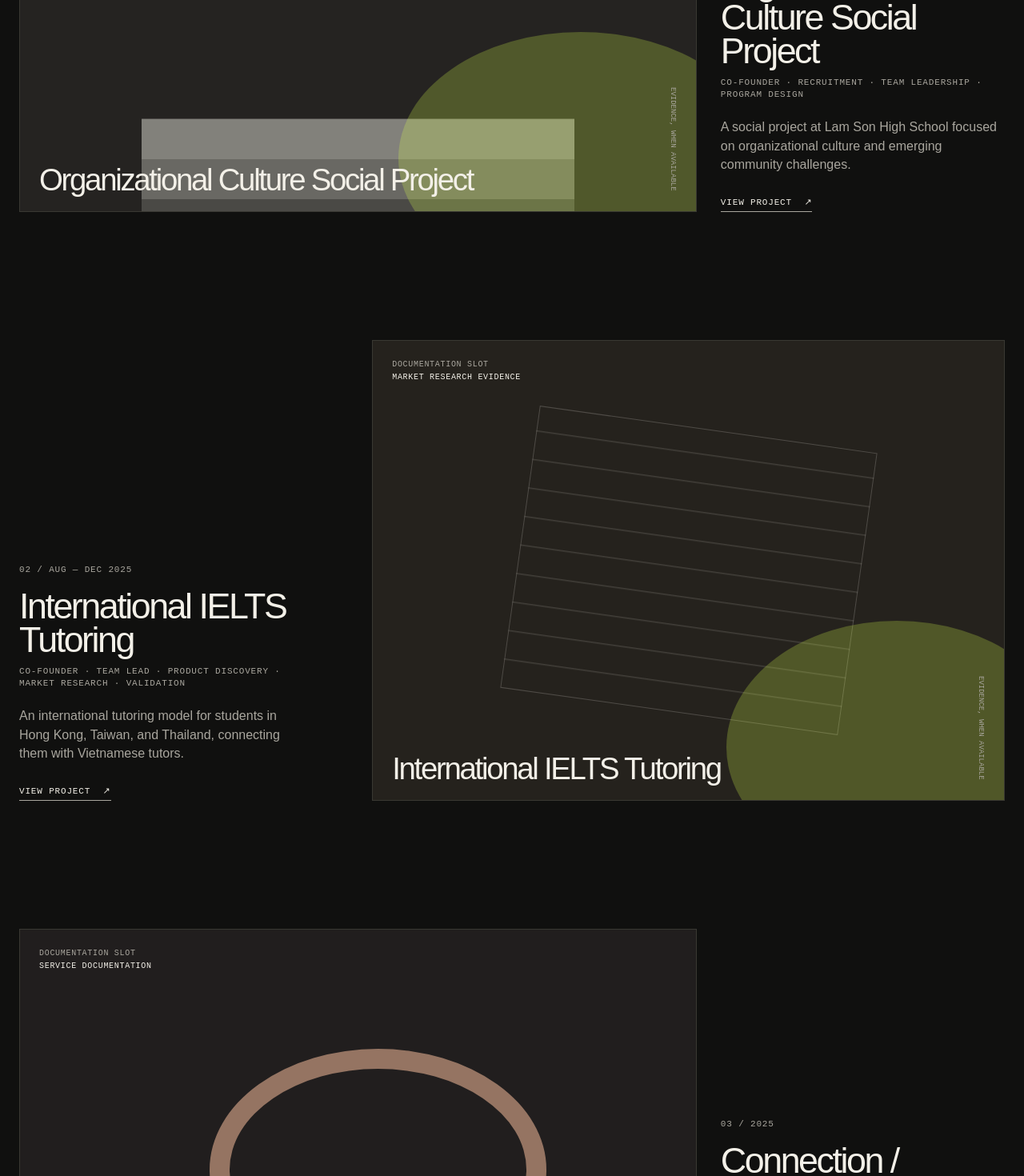
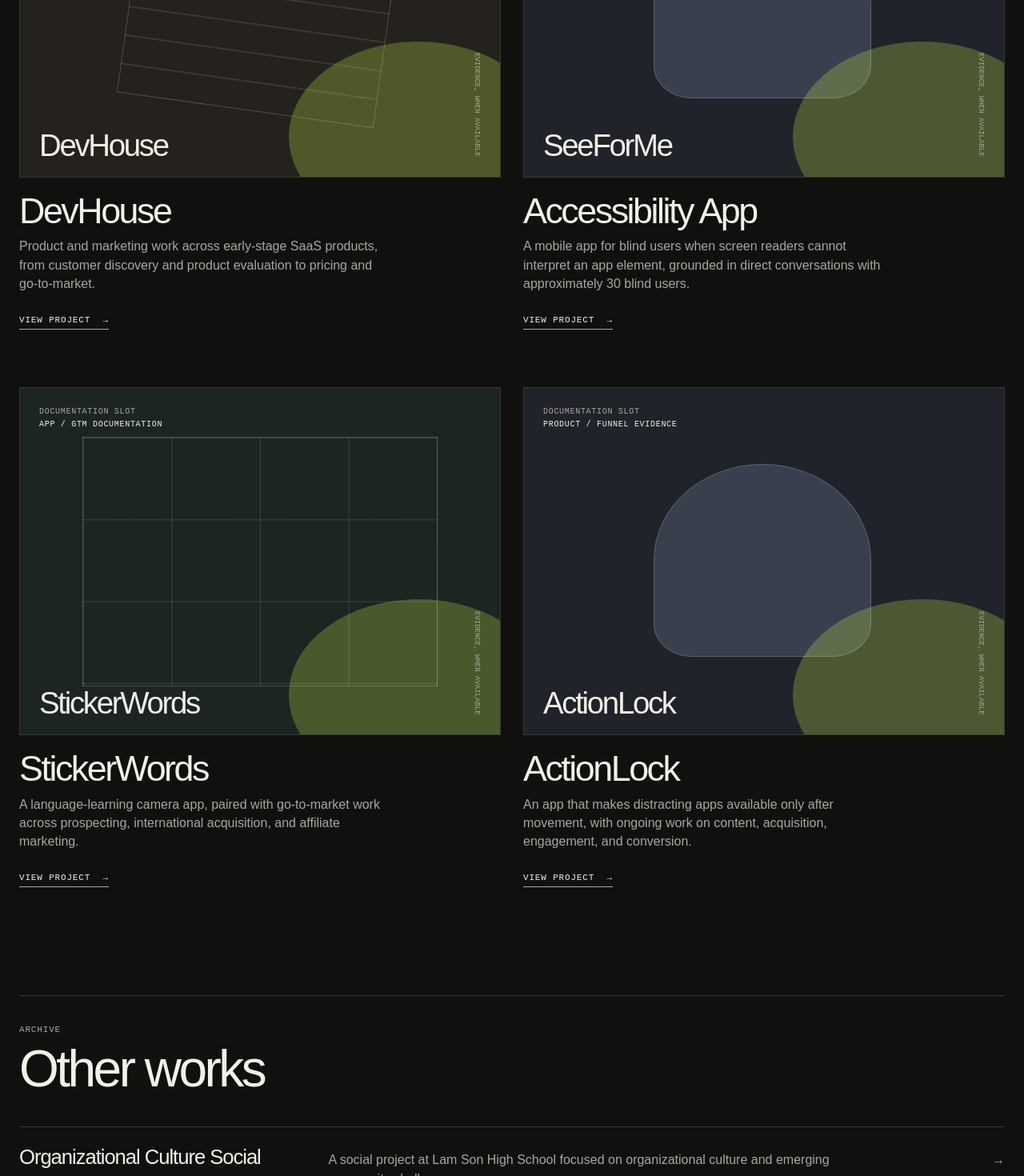
Before and after one commit to bnbngoc/portfolio, a Next.js app: page / in a window 1280 px wide. Shown: the part 1330-2800 px from the top of the page at 80% size. Built offline with nearby package versions, Linux system fonts and the light colour scheme.

Commit message:
Restructure portfolio around featured projects

```diff
--- /dev/null
+++ b/app/home.css
@@ -0,0 +1,172 @@
+.intro h1 {
+  max-width: 1150px;
+}
+
+.intro-copy {
+  max-width: 470px;
+}
+
+.featured-work {
+  padding: 80px 0 135px;
+}
+
+.featured-project-grid {
+  display: grid;
+  grid-template-columns: repeat(2, minmax(0, 1fr));
+  gap: 72px 28px;
+}
+
+.featured-project {
+  display: grid;
+  gap: 20px;
+}
+
+.featured-project-copy {
+  max-width: 500px;
+}
+
+.featured-project h3 {
+  margin: 0;
+  font-size: clamp(2rem, 3.5vw, 3.4rem);
+  font-weight: 400;
+  letter-spacing: -.055em;
+  line-height: .95;
+}
+
+.featured-project-copy > p {
+  max-width: 460px;
+  margin: 12px 0 20px;
+  color: var(--muted);
+}
+
+.visual-featured {
+  min-height: clamp(300px, 34vw, 520px);
+}
+
+.other-work {
+  border-top: 1px solid var(--line);
+  padding: 24px 0 130px;
+}
+
+.other-work-list {
+  margin: 0;
+  padding: 0;
+  list-style: none;
+  border-top: 1px solid var(--line);
+}
+
+.other-work-list li {
+  border-bottom: 1px solid var(--line);
+}
+
+.other-work-list a {
+  display: grid;
+  grid-template-columns: minmax(180px, .45fr) minmax(0, 1fr) auto;
+  gap: 24px;
+  align-items: baseline;
+  padding: 19px 0;
+}
+
+.other-work-list strong {
+  font-size: clamp(1.2rem, 2vw, 1.7rem);
+  font-weight: 400;
+  letter-spacing: -.04em;
+}
+
+.other-work-list span {
+  max-width: 700px;
+  color: var(--muted);
+}
+
+.other-work-list i {
+  color: var(--muted);
+  font-style: normal;
+  transition: transform .2s ease;
+}
+
+.other-work-list a:hover i,
+.other-work-list a:focus-visible i {
+  color: var(--ink);
+  transform: translateX(5px);
+}
+
+.direction {
+  display: grid;
+  grid-template-columns: repeat(2, minmax(0, 1fr));
+  gap: 45px;
+  border-top: 1px solid var(--line);
+  padding: 25px 0 130px;
+}
+
+.direction h2,
+.home-contact h2 {
+  margin: 10px 0 0;
+  font-size: clamp(2.4rem, 5vw, 4.8rem);
+  font-weight: 400;
+  letter-spacing: -.055em;
+  line-height: .94;
+}
+
+.direction h2 {
+  max-width: 540px;
+}
+
+.direction-copy {
+  font-size: clamp(1.25rem, 2vw, 1.75rem);
+  line-height: 1.15;
+  letter-spacing: -.035em;
+}
+
+.direction-copy > p {
+  max-width: 580px;
+  margin: 0 0 48px;
+}
+
+.direction-study {
+  color: var(--muted);
+  font-size: 16px;
+  line-height: 1.6;
+}
+
+.direction-study b {
+  color: var(--ink);
+  font-weight: 400;
+}
+
+.home-contact {
+  border-top: 1px solid var(--line);
+  padding: 25px 0 120px;
+}
+
+.home-contact h2 {
+  margin-bottom: 30px;
+}
+
+@media (max-width: 760px) {
+  .featured-project-grid,
+  .direction {
+    grid-template-columns: 1fr;
+  }
+
+  .featured-project-grid {
+    gap: 60px;
+  }
+
+  .other-work-list a {
+    grid-template-columns: 1fr auto;
+    gap: 6px 18px;
+  }
+
+  .other-work-list span {
+    grid-column: 1 / 2;
+  }
+
+  .other-work-list i {
+    grid-row: 1 / 3;
+    grid-column: 2;
+  }
+
+  .visual-featured {
+    min-height: 400px;
+  }
+}
--- a/app/page.tsx
+++ b/app/page.tsx
@@ -1,47 +1,56 @@
 import Link from "next/link";
+import "./home.css";
 import { projects } from "@/data/projects";
 import { ProjectVisual } from "@/components/project-visual";
+
+const featuredSlugs = ["devhouse", "seeforme", "stickerwords", "actionlock"];
+const featuredProjects = featuredSlugs.map((slug) => projects.find((project) => project.slug === slug)).filter(Boolean);
+const otherProjects = projects.filter((project) => !featuredSlugs.includes(project.slug));
 
 export default function HomePage() {
   return (
     <main>
       <section className="intro wrap" aria-labelledby="intro-title">
         <p className="eyebrow">Entrepreneurship / Product archive</p>
-        <h1 id="intro-title">Build.<br />Test. Learn.<br />Build again.</h1>
-        <p className="intro-copy">A record of products, experiments, research, and the decisions that followed.</p>
+        <h1 id="intro-title">I turn opportunities into businesses, and questions into things worth pursuing.</h1>
+        <p className="intro-copy">Entrepreneur exploring the intersection of science, technology, and high-impact innovation.</p>
       </section>
 
-      <section id="work" className="work wrap" aria-labelledby="work-title">
-        <div className="section-heading"><p className="eyebrow">Selected work</p><h2 id="work-title">The work</h2></div>
-        <div className="project-list">
-          {projects.map((project, index) => (
-            <article className={`project-preview preview-${index % 4}`} key={project.slug}>
-              <Link href={`/work/${project.slug}`} className="project-image-link" aria-label={`Read ${project.name}`}>
-                <ProjectVisual project={project} variant="archive" />
-              </Link>
-              <div className="project-preview-copy">
-                <p className="project-index">{String(index + 1).padStart(2, "0")} / {project.date}</p>
-                <h3><Link href={`/work/${project.slug}`}>{project.name}</Link></h3>
-                <p className="metadata">{project.role}{project.skills.length ? ` · ${project.skills.join(" · ")}` : ""}</p>
-                <p>{project.shortDescription}</p>
-                <Link className="text-link" href={`/work/${project.slug}`}>View project <span aria-hidden="true">↗</span></Link>
-              </div>
-            </article>
-          ))}
+      <section id="work" className="featured-work wrap" aria-labelledby="featured-title">
+        <div className="section-heading"><p className="eyebrow">Selected work</p><h2 id="featured-title">Featured projects</h2></div>
+        <div className="featured-project-grid">
+          {featuredProjects.map((project) => project && <FeaturedProject project={project} key={project.slug} />)}
         </div>
       </section>
 
-      <section className="synthesis wrap" aria-labelledby="synthesis-title">
-        <p className="eyebrow">What has accumulated</p>
-        <h2 id="synthesis-title">A practice of putting ideas into motion.</h2>
-        <div className="synthesis-grid">
-          <p><b>Product</b>Research → Validation → MVP → Launch</p>
-          <p><b>Business</b>Market → Pricing → Economics → GTM</p>
-          <p><b>Growth</b>Content → Acquisition → Funnel → Conversion</p>
-          <p><b>Leadership</b>Teams → Projects → Execution</p>
-          <p><b>Research</b>Users → Markets → Competitors → Evidence</p>
+      <section className="other-work wrap" aria-labelledby="other-work-title">
+        <div className="section-heading"><p className="eyebrow">Archive</p><h2 id="other-work-title">Other works</h2></div>
+        <ul className="other-work-list">
+          {otherProjects.map((project) => <li key={project.slug}><Link href={`/work/${project.slug}`}><strong>{project.name}</strong><span>{project.shortDescription}</span><i aria-hidden="true">→</i></Link></li>)}
+        </ul>
+      </section>
+
+      <section className="direction wrap" aria-labelledby="direction-title">
+        <div><p className="eyebrow">Direction</p><h2 id="direction-title">Entrepreneurship across disciplines.</h2></div>
+        <div className="direction-copy">
+          <p>I am an entrepreneur and interdisciplinary student exploring Biology × Neuroscience × Technology × Entrepreneurship.</p>
+          <p className="direction-study"><b>Integrated Sciences</b> — Major<br /><b>Computer Science</b> — Minor<br /><b>Engineering</b> — Minor</p>
         </div>
+      </section>
+
+      <section className="home-contact wrap" aria-labelledby="home-contact-title">
+        <p className="eyebrow">Contact</p><h2 id="home-contact-title">Let&apos;s start with the work.</h2>
+        <Link href="/contact" className="text-link">Get in touch <span aria-hidden="true">↗</span></Link>
       </section>
     </main>
   );
 }
+
+function FeaturedProject({ project }: { project: (typeof projects)[number] }) {
+  const title = project.featuredTitle ?? project.name;
+  const description = project.featuredDescription ?? project.shortDescription;
+  return <article className="featured-project">
+    <Link href={`/work/${project.slug}`} className="project-image-link" aria-label={`Read ${title}`}><ProjectVisual project={project} variant="featured" /></Link>
+    <div className="featured-project-copy"><h3><Link href={`/work/${project.slug}`}>{title}</Link></h3><p>{description}</p><Link className="text-link" href={`/work/${project.slug}`}>View project <span aria-hidden="true">→</span></Link></div>
+  </article>;
+}
--- a/components/project-visual.tsx
+++ b/components/project-visual.tsx
@@ -1,6 +1,6 @@
 import type { Project } from "@/data/projects";
 
-export function ProjectVisual({ project, variant = "hero" }: { project: Project; variant?: "hero" | "archive" }) {
+export function ProjectVisual({ project, variant = "hero" }: { project: Project; variant?: "hero" | "archive" | "featured" }) {
   return <div className={`project-visual visual-${project.visualKind} visual-${variant}`} role="img" aria-label={`${project.name}: ${project.visualLabel}`}>
     <div className="visual-mark"><span>Documentation slot</span><strong>{project.visualLabel}</strong></div>
     <span className="visual-project-name">{project.name}</span>
```
Also changed, not shown: app/work/[slug]/page.tsx (+4 -4 lines).
